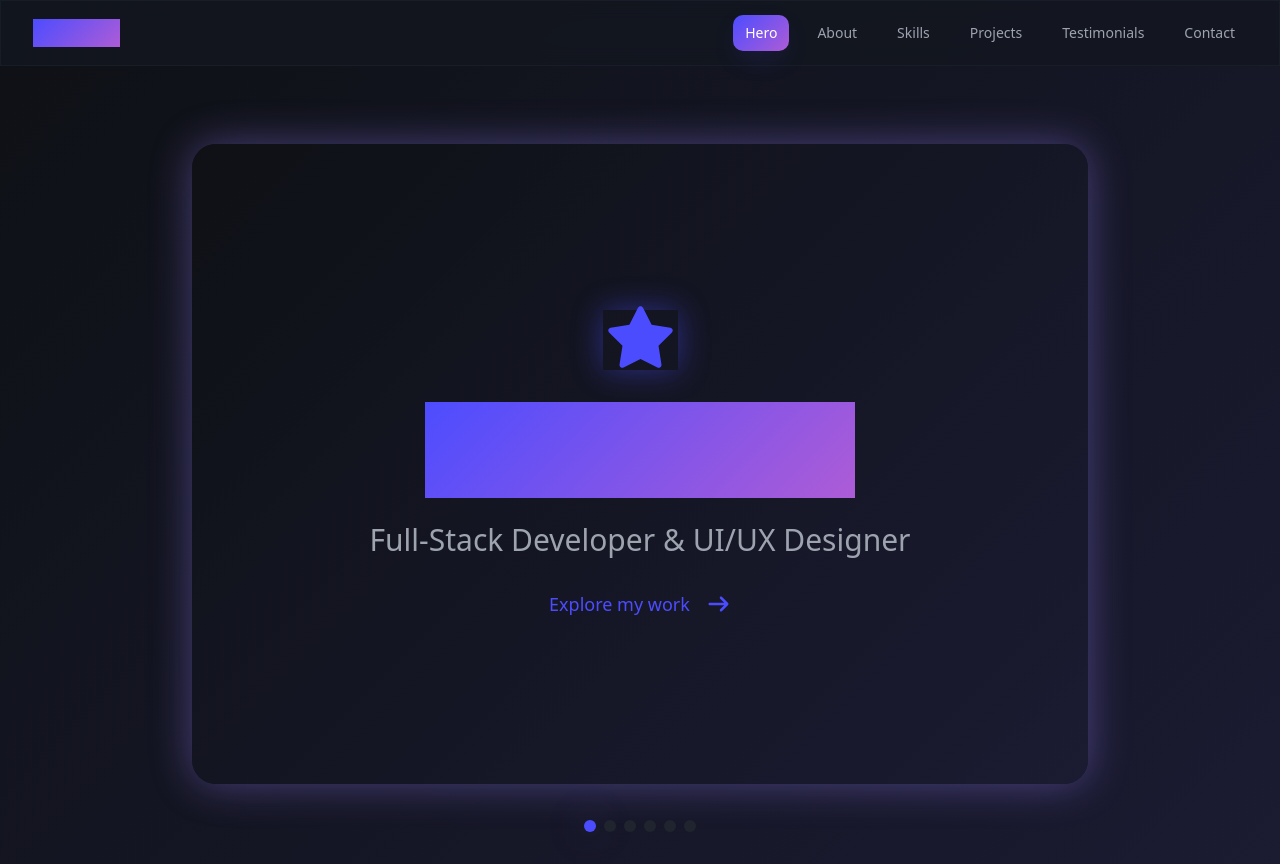
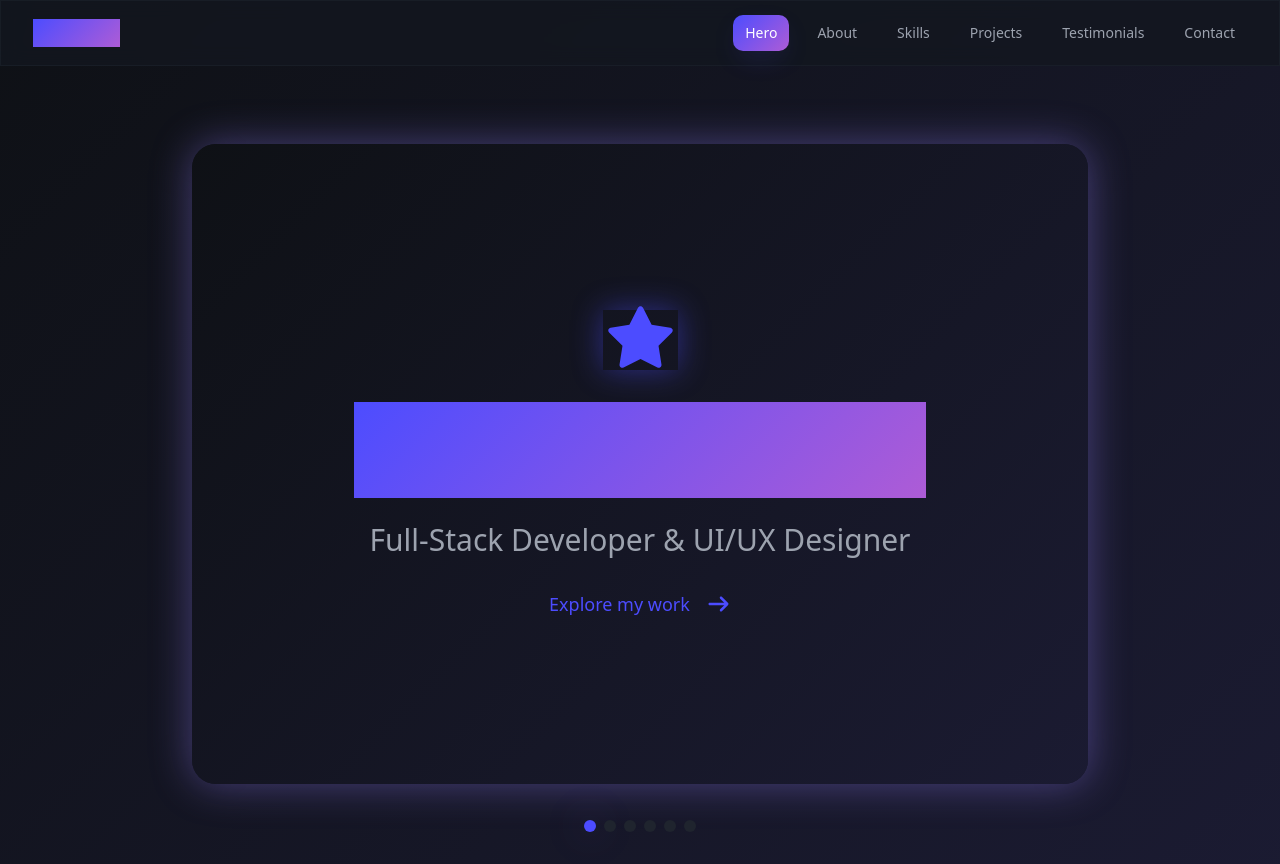
Before and after one commit to JesseChetty/my-portfolio, a React (Vite) app: page / in a window 1280 px wide. Built offline with nearby package versions, Linux system fonts and the light colour scheme; the HTML template or start-up script is replaced by a standard one.

Commit message:
first commit

```diff
--- a/src/components/Card.tsx
+++ b/src/components/Card.tsx
@@ -48,7 +48,7 @@ export const Card = ({ data, isFocused, onClick }: CardProps) => {
             />
           </div>
           <h1 className="text-6xl md:text-8xl font-bold mb-6 gradient-primary bg-clip-text text-transparent animate-fade-in">
-            John Doe
+            Jesse chetty
           </h1>
           <p className="text-2xl md:text-3xl text-muted-foreground mb-8 animate-fade-in-up">
             Full-Stack Developer & UI/UX Designer
```
